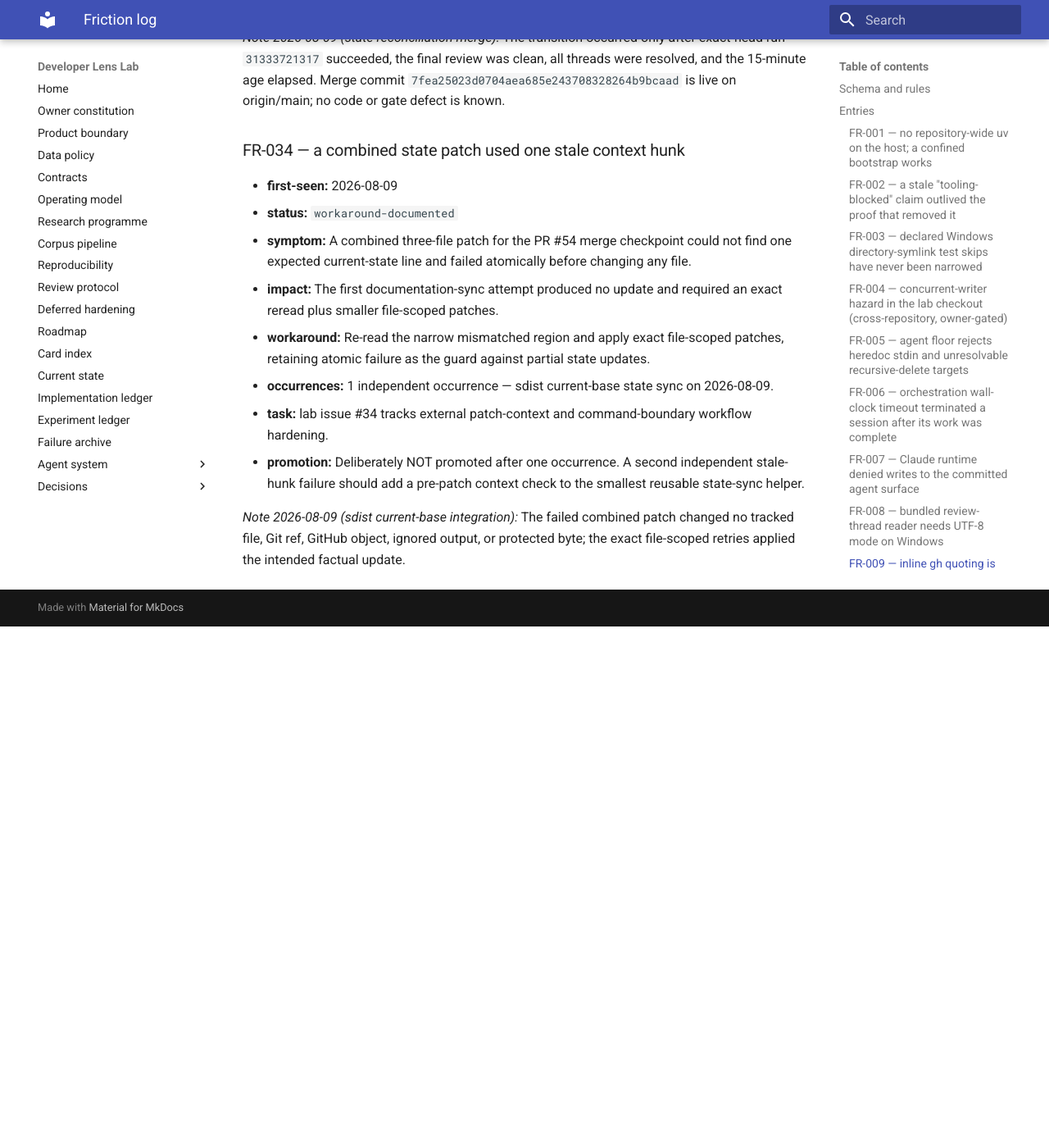
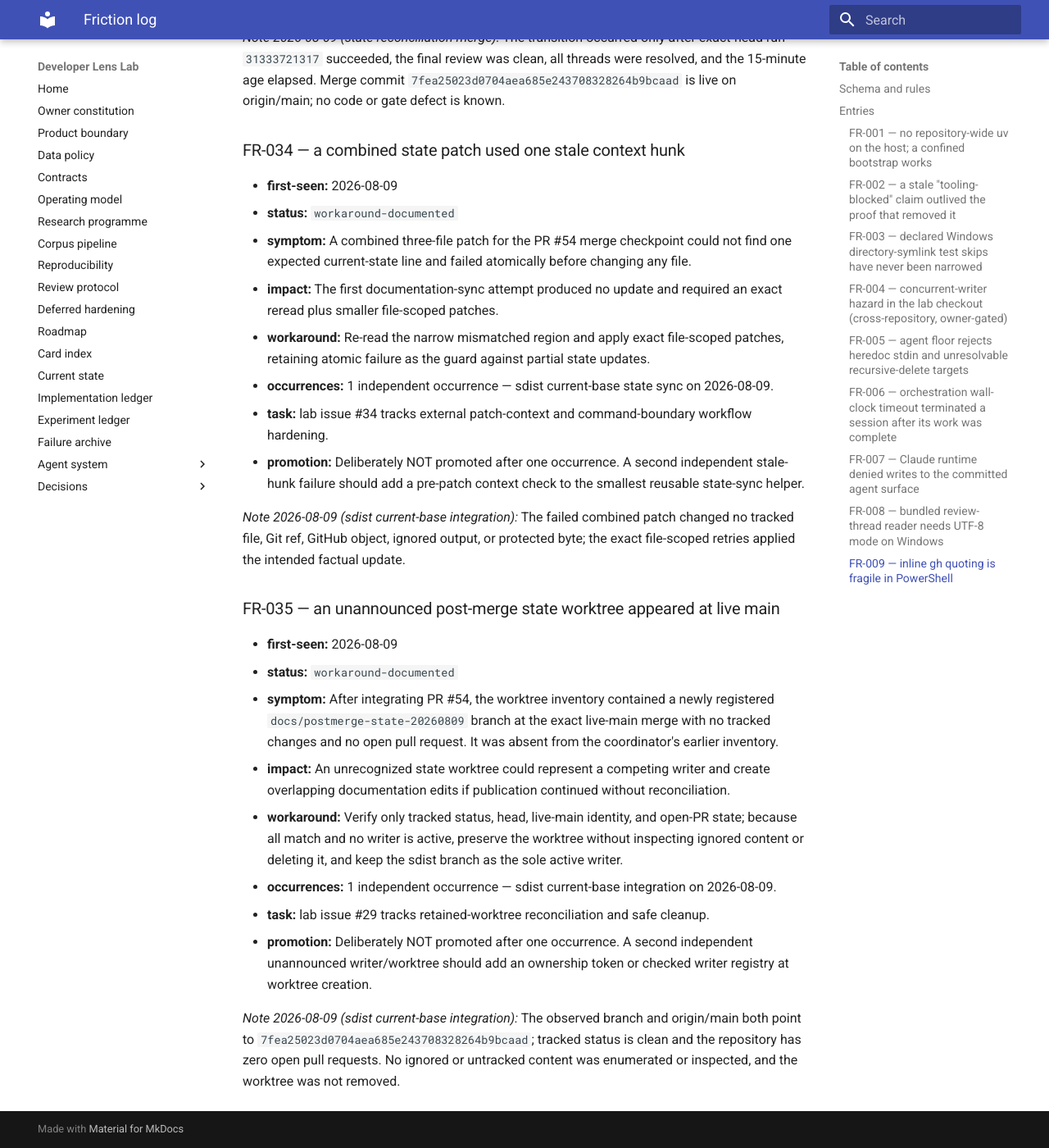
Before and after one commit to Chris0Jeky/developer-lens-lab, an MkDocs documentation site: the page built from docs/agent-system/FRICTION_LOG.md, in a window 1280 px wide and 1400 px high, scrolled down 26594 px. Shown: the whole window at 82% size. Built offline with MkDocs 1.6.1 and Material for MkDocs 9.7.7, drawn with Linux system fonts in a browser that asks for light colours; before the commit the page ends 27358 px from its top, so only the background shows below that.

Commit message:
Record concurrent worktree observation

```diff
--- a/docs/agent-system/FRICTION_LOG.md
+++ b/docs/agent-system/FRICTION_LOG.md
@@ -916,3 +916,25 @@ no code or gate defect is known.
 _Note 2026-08-09 (sdist current-base integration):_ The failed combined patch changed no tracked
 file, Git ref, GitHub object, ignored output, or protected byte; the exact file-scoped retries
 applied the intended factual update.
+
+### FR-035 — an unannounced post-merge state worktree appeared at live main
+
+- **first-seen:** 2026-08-09
+- **status:** `workaround-documented`
+- **symptom:** After integrating PR #54, the worktree inventory contained a newly registered
+  `docs/postmerge-state-20260809` branch at the exact live-main merge with no tracked changes and no
+  open pull request. It was absent from the coordinator's earlier inventory.
+- **impact:** An unrecognized state worktree could represent a competing writer and create
+  overlapping documentation edits if publication continued without reconciliation.
+- **workaround:** Verify only tracked status, head, live-main identity, and open-PR state; because
+  all match and no writer is active, preserve the worktree without inspecting ignored content or
+  deleting it, and keep the sdist branch as the sole active writer.
+- **occurrences:** 1 independent occurrence — sdist current-base integration on 2026-08-09.
+- **task:** lab issue #29 tracks retained-worktree reconciliation and safe cleanup.
+- **promotion:** Deliberately NOT promoted after one occurrence. A second independent unannounced
+  writer/worktree should add an ownership token or checked writer registry at worktree creation.
+
+_Note 2026-08-09 (sdist current-base integration):_ The observed branch and origin/main both point
+to `7fea25023d0704aea685e243708328264b9bcaad`; tracked status is clean and the repository has zero
+open pull requests. No ignored or untracked content was enumerated or inspected, and the worktree
+was not removed.
```
